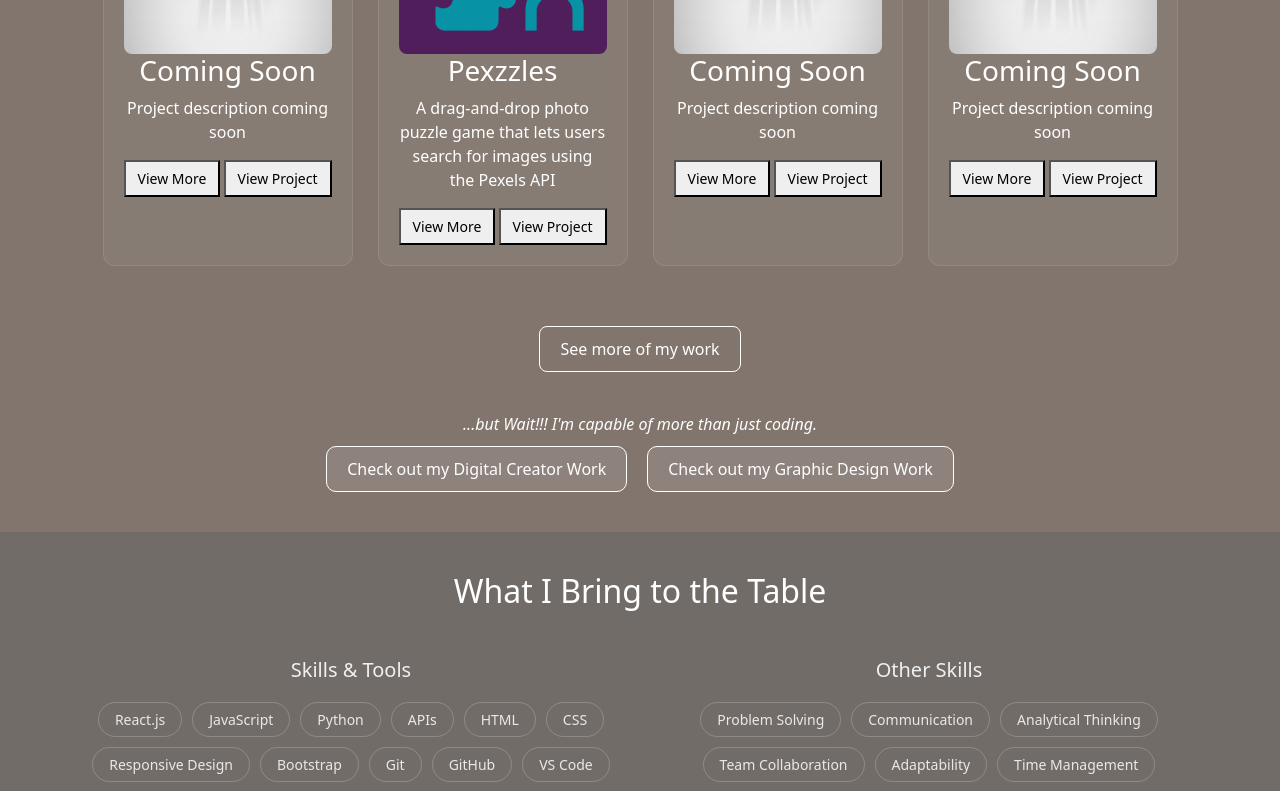
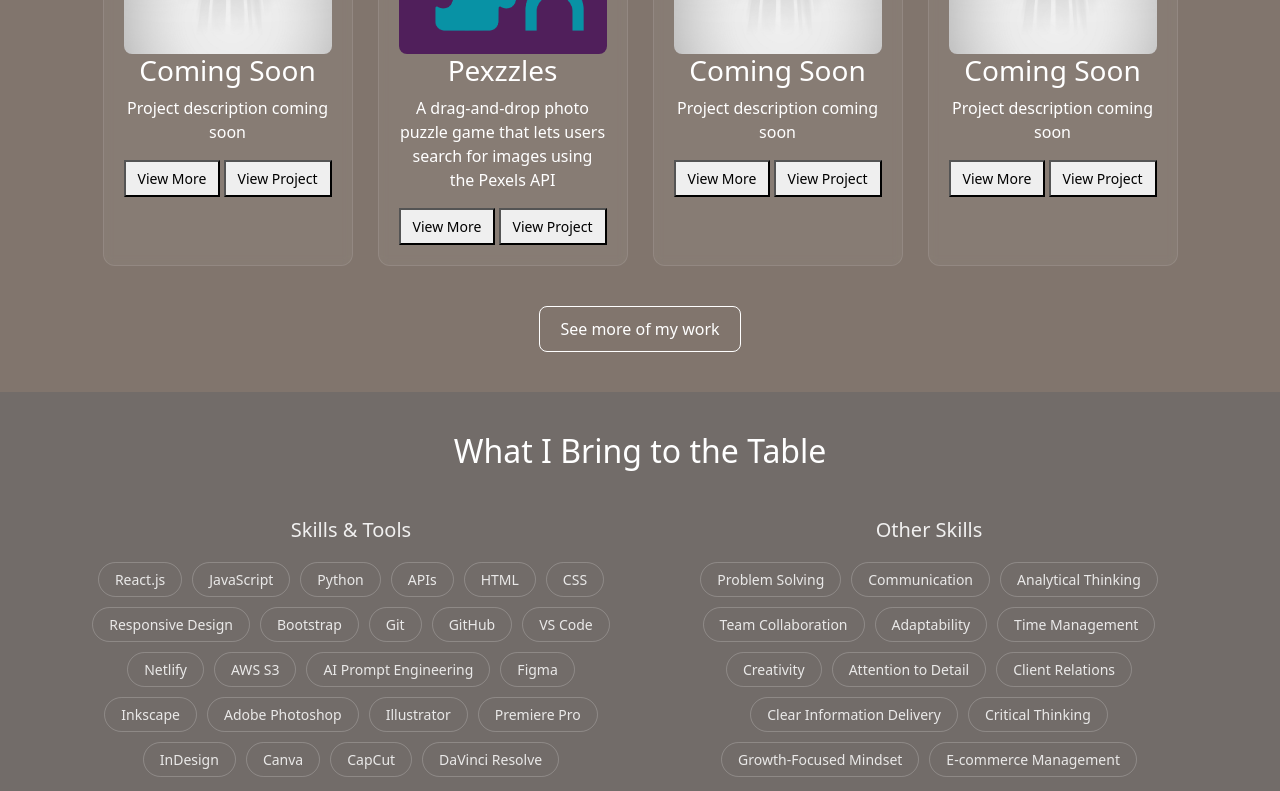
Before and after one commit to gititbunny/nn-react-portfolio, a React (Create React App) app in the folder portfolio/: page / in a window 1280 px wide. Shown: the part 2000-2791 px from the top of the page. Built offline with nearby package versions, Linux system fonts and the light colour scheme.

Commit message:
Remove projects extra text and buttons

```diff
--- a/portfolio/src/components/Projects.js
+++ b/portfolio/src/components/Projects.js
@@ -145,17 +145,6 @@ function Projects() {
         >
           See more of my work
         </a>
-        <p className="projects-extra-text">
-          ...but Wait!!! I'm capable of more than just coding.
-        </p>
-        <div className="projects-extra-buttons">
-          <a href="/digital" className="extra-btn">
-            Check out my Digital Creator Work
-          </a>
-          <a href="/design" className="extra-btn">
-            Check out my Graphic Design Work
-          </a>
-        </div>
       </div>
 
       {selectedProject && (
--- a/portfolio/src/styles/Projects.css
+++ b/portfolio/src/styles/Projects.css
@@ -51,7 +51,7 @@
 }
 
 .projects-footer {
-  margin-top: 60px;
+  margin-top: 40px;
 }
 
 .github-button {
@@ -61,29 +61,7 @@
   border-radius: 8px;
   color: white;
   text-decoration: none;
-  margin-bottom: 20px;
   display: inline-block;
-}
-
-.projects-extra-text {
-  font-style: italic;
-  margin: 20px 0 10px;
-}
-
-.projects-extra-buttons {
-  display: flex;
-  justify-content: center;
-  gap: 20px;
-  flex-wrap: wrap;
-}
-
-.extra-btn {
-  background-color: rgba(255, 255, 255, 0.1);
-  border: 1px solid white;
-  padding: 10px 20px;
-  border-radius: 10px;
-  color: white;
-  text-decoration: none;
 }
 
 .project-modal {
```
